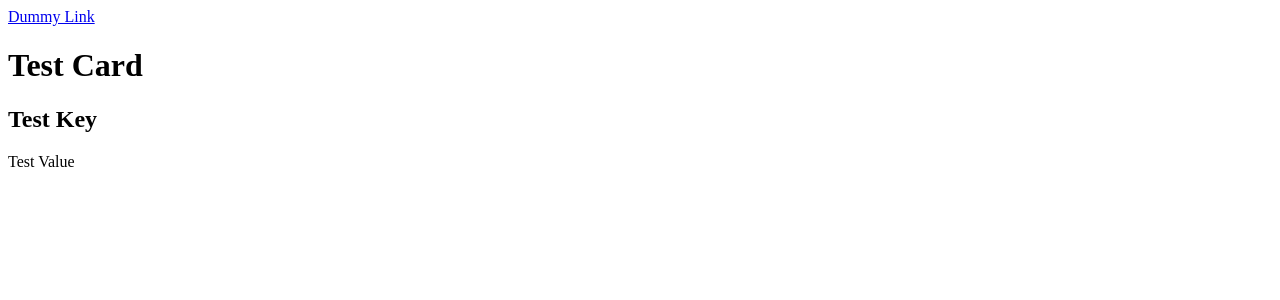
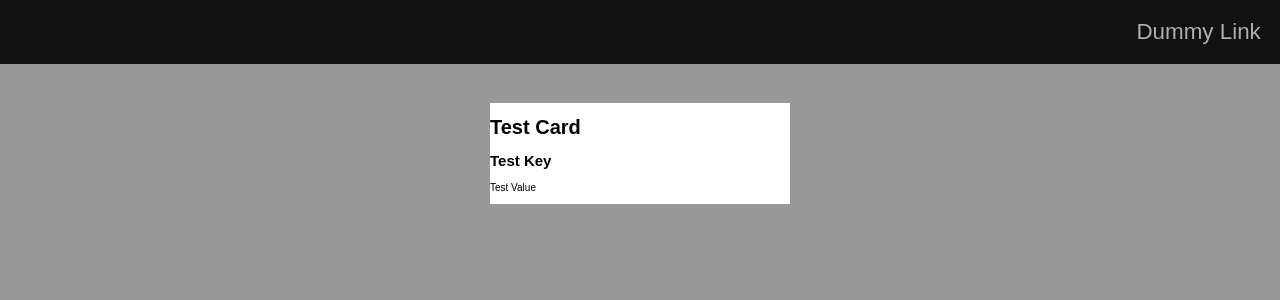
Before and after one commit to HiredMussel/CollectorChallenge, a PHP site: page / in a window 1280 px wide. Shown: the top 300 px of the page. Run offline with PHP 8.4, Linux system fonts and the light colour scheme.

Commit message:
add basic frontend

```diff
--- a/index.php
+++ b/index.php
@@ -1,5 +1,7 @@
 <head>
     <title>My Games</title>
+    <link rel="stylesheet" type="text/css" href="normalise.css">
+    <link rel="stylesheet" type="text/css" href="styles.css">
 </head>
 
 <body>
@@ -13,6 +15,7 @@
 
     </nav>
 
+    <div class="container">
         <?php
 
             // This is currently a debug page to test the functionality of the "print card" function. Styling will be applied via
@@ -25,5 +28,5 @@
             $cardTest->printCard();
 
         ?>
-
+    </div>
 </body>
--- /dev/null
+++ b/normalise.css
@@ -0,0 +1,349 @@
+/*! normalize.css v8.0.1 | MIT License | github.com/necolas/normalize.css */
+
+/* Document
+   ========================================================================== */
+
+/**
+ * 1. Correct the line height in all browsers.
+ * 2. Prevent adjustments of font size after orientation changes in iOS.
+ */
+
+html {
+  line-height: 1.15; /* 1 */
+  -webkit-text-size-adjust: 100%; /* 2 */
+}
+
+/* Sections
+   ========================================================================== */
+
+/**
+ * Remove the margin in all browsers.
+ */
+
+body {
+  margin: 0;
+}
+
+/**
+ * Render the `main` element consistently in IE.
+ */
+
+main {
+  display: block;
+}
+
+/**
+ * Correct the font size and margin on `h1` elements within `section` and
+ * `article` contexts in Chrome, Firefox, and Safari.
+ */
+
+h1 {
+  font-size: 2em;
+  margin: 0.67em 0;
+}
+
+/* Grouping content
+   ========================================================================== */
+
+/**
+ * 1. Add the correct box sizing in Firefox.
+ * 2. Show the overflow in Edge and IE.
+ */
+
+hr {
+  box-sizing: content-box; /* 1 */
+  height: 0; /* 1 */
+  overflow: visible; /* 2 */
+}
+
+/**
+ * 1. Correct the inheritance and scaling of font size in all browsers.
+ * 2. Correct the odd `em` font sizing in all browsers.
+ */
+
+pre {
+  font-family: monospace, monospace; /* 1 */
+  font-size: 1em; /* 2 */
+}
+
+/* Text-level semantics
+   ========================================================================== */
+
+/**
+ * Remove the gray background on active links in IE 10.
+ */
+
+a {
+  background-color: transparent;
+}
+
+/**
+ * 1. Remove the bottom border in Chrome 57-
+ * 2. Add the correct text decoration in Chrome, Edge, IE, Opera, and Safari.
+ */
+
+abbr[title] {
+  border-bottom: none; /* 1 */
+  text-decoration: underline; /* 2 */
+  text-decoration: underline dotted; /* 2 */
+}
+
+/**
+ * Add the correct font weight in Chrome, Edge, and Safari.
+ */
+
+b,
+strong {
+  font-weight: bolder;
+}
+
+/**
+ * 1. Correct the inheritance and scaling of font size in all browsers.
+ * 2. Correct the odd `em` font sizing in all browsers.
+ */
+
+code,
+kbd,
+samp {
+  font-family: monospace, monospace; /* 1 */
+  font-size: 1em; /* 2 */
+}
+
+/**
+ * Add the correct font size in all browsers.
+ */
+
+small {
+  font-size: 80%;
+}
+
+/**
+ * Prevent `sub` and `sup` elements from affecting the line height in
+ * all browsers.
+ */
+
+sub,
+sup {
+  font-size: 75%;
+  line-height: 0;
+  position: relative;
+  vertical-align: baseline;
+}
+
+sub {
+  bottom: -0.25em;
+}
+
+sup {
+  top: -0.5em;
+}
+
+/* Embedded content
+   ========================================================================== */
+
+/**
+ * Remove the border on images inside links in IE 10.
+ */
+
+img {
+  border-style: none;
+}
+
+/* Forms
+   ========================================================================== */
+
+/**
+ * 1. Change the font styles in all browsers.
+ * 2. Remove the margin in Firefox and Safari.
+ */
+
+button,
+input,
+optgroup,
+select,
+textarea {
+  font-family: inherit; /* 1 */
+  font-size: 100%; /* 1 */
+  line-height: 1.15; /* 1 */
+  margin: 0; /* 2 */
+}
+
+/**
+ * Show the overflow in IE.
+ * 1. Show the overflow in Edge.
+ */
+
+button,
+input { /* 1 */
+  overflow: visible;
+}
+
+/**
+ * Remove the inheritance of text transform in Edge, Firefox, and IE.
+ * 1. Remove the inheritance of text transform in Firefox.
+ */
+
+button,
+select { /* 1 */
+  text-transform: none;
+}
+
+/**
+ * Correct the inability to style clickable types in iOS and Safari.
+ */
+
+button,
+[type="button"],
+[type="reset"],
+[type="submit"] {
+  -webkit-appearance: button;
+}
+
+/**
+ * Remove the inner border and padding in Firefox.
+ */
+
+button::-moz-focus-inner,
+[type="button"]::-moz-focus-inner,
+[type="reset"]::-moz-focus-inner,
+[type="submit"]::-moz-focus-inner {
+  border-style: none;
+  padding: 0;
+}
+
+/**
+ * Restore the focus styles unset by the previous rule.
+ */
+
+button:-moz-focusring,
+[type="button"]:-moz-focusring,
+[type="reset"]:-moz-focusring,
+[type="submit"]:-moz-focusring {
+  outline: 1px dotted ButtonText;
+}
+
+/**
+ * Correct the padding in Firefox.
+ */
+
+fieldset {
+  padding: 0.35em 0.75em 0.625em;
+}
+
+/**
+ * 1. Correct the text wrapping in Edge and IE.
+ * 2. Correct the color inheritance from `fieldset` elements in IE.
+ * 3. Remove the padding so developers are not caught out when they zero out
+ *    `fieldset` elements in all browsers.
+ */
+
+legend {
+  box-sizing: border-box; /* 1 */
+  color: inherit; /* 2 */
+  display: table; /* 1 */
+  max-width: 100%; /* 1 */
+  padding: 0; /* 3 */
+  white-space: normal; /* 1 */
+}
+
+/**
+ * Add the correct vertical alignment in Chrome, Firefox, and Opera.
+ */
+
+progress {
+  vertical-align: baseline;
+}
+
+/**
+ * Remove the default vertical scrollbar in IE 10+.
+ */
+
+textarea {
+  overflow: auto;
+}
+
+/**
+ * 1. Add the correct box sizing in IE 10.
+ * 2. Remove the padding in IE 10.
+ */
+
+[type="checkbox"],
+[type="radio"] {
+  box-sizing: border-box; /* 1 */
+  padding: 0; /* 2 */
+}
+
+/**
+ * Correct the cursor style of increment and decrement buttons in Chrome.
+ */
+
+[type="number"]::-webkit-inner-spin-button,
+[type="number"]::-webkit-outer-spin-button {
+  height: auto;
+}
+
+/**
+ * 1. Correct the odd appearance in Chrome and Safari.
+ * 2. Correct the outline style in Safari.
+ */
+
+[type="search"] {
+  -webkit-appearance: textfield; /* 1 */
+  outline-offset: -2px; /* 2 */
+}
+
+/**
+ * Remove the inner padding in Chrome and Safari on macOS.
+ */
+
+[type="search"]::-webkit-search-decoration {
+  -webkit-appearance: none;
+}
+
+/**
+ * 1. Correct the inability to style clickable types in iOS and Safari.
+ * 2. Change font properties to `inherit` in Safari.
+ */
+
+::-webkit-file-upload-button {
+  -webkit-appearance: button; /* 1 */
+  font: inherit; /* 2 */
+}
+
+/* Interactive
+   ========================================================================== */
+
+/*
+ * Add the correct display in Edge, IE 10+, and Firefox.
+ */
+
+details {
+  display: block;
+}
+
+/*
+ * Add the correct display in all browsers.
+ */
+
+summary {
+  display: list-item;
+}
+
+/* Misc
+   ========================================================================== */
+
+/**
+ * Add the correct display in IE 10+.
+ */
+
+template {
+  display: none;
+}
+
+/**
+ * Add the correct display in IE 10.
+ */
+
+[hidden] {
+  display: none;
+}
--- /dev/null
+++ b/styles.css
@@ -0,0 +1,35 @@
+body {
+    background-color: #999999;
+    font-size: 62.5%;
+    font-family: sans-serif;
+}
+
+nav {
+    background-color: #111111;
+    padding: 1.2rem;
+    overflow: auto;
+}
+
+nav a {
+    text-decoration: none;
+    color: #AEAEAE;
+    font-size: 1.4rem;
+    float: right;
+}
+
+nav a:hover,
+nav a:active {
+    color: #FFFFFF;
+}
+
+.itemCard {
+    box-sizing: border-box;
+    background-color: #FFFFFF;
+    width: 300px;
+}
+
+.container {
+    display: flex;
+    margin: 2.4rem auto;
+    justify-content: space-around;
+}
```
Lines whose indentation alone changed are shown as unchanged.
